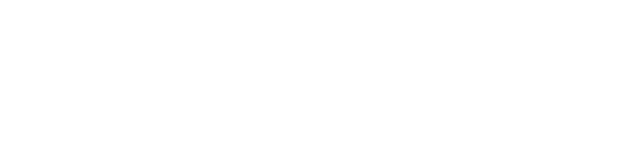
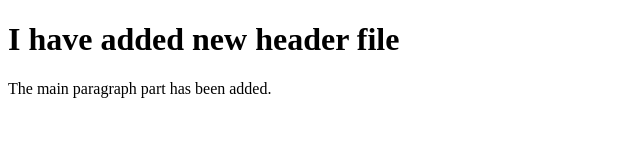
Before and after one commit to antik1801/my-first-repo, a plain HTML site: page index.html in a window 1280 px wide. Shown: the whole page, without its empty margins (0-640 px from the left). Drawn offline with Linux system fonts and the light colour scheme.

Commit message:
second commit added

```diff
--- a/index.html
+++ b/index.html
@@ -7,6 +7,7 @@
     <title>My-first-repository</title>
 </head>
 <body>
-
+    <h1>I have added new header file</h1>
+    <p>The main paragraph part has been added.</p>
 </body>
 </html>
```
